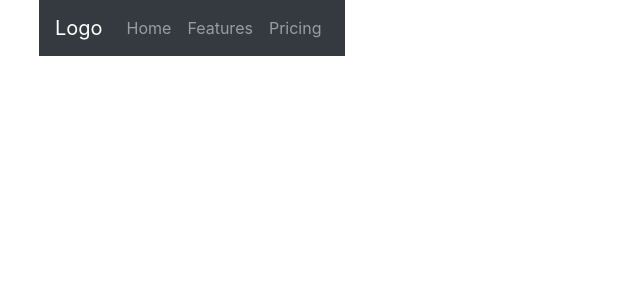
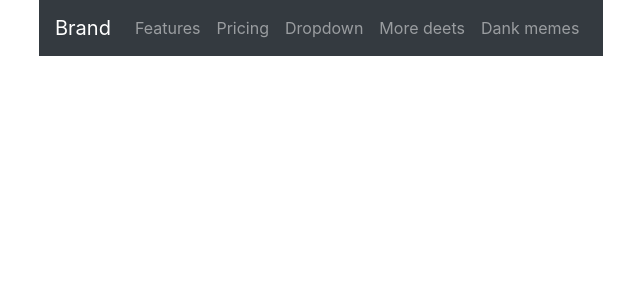
Before and after one commit to deepakbhattmits/react-local, a React (Create React App) app: page / in a window 1280 px wide. Shown: the top 300 px of the page, without its empty margins (31-671 px from the left). Built offline with nearby package versions, Linux system fonts and the light colour scheme.

Commit message:
added react bootstrap navbar

```diff
--- a/src/header.jsx
+++ b/src/header.jsx
@@ -1,33 +1,33 @@
 import React from 'react';
 import ScrollApp from './components/ScrollApp';
-// import { Navbar, Nav, Collapse } from 'react-bootstrap';
-import { Navbar, Nav } from "react-bootstrap";
+import { Navbar, Nav, NavDropdown } from "react-bootstrap";
 
 
 
 const Header = () => {
 
   return (
-    < >
-      {/* <Navbar bg="light" variant="light" fluid="true" onClick={toggleNavbar}>
-        <Navbar.Brand href="#home">Navbar</Navbar.Brand>
-        <Collapse >
+    <>
+      <Navbar collapseOnSelect expand="lg" bg="dark" variant="dark">
+        <Navbar.Brand href="#home">Brand</Navbar.Brand>
+        <Navbar.Toggle aria-controls="responsive-navbar-nav" />
+        <Navbar.Collapse id="responsive-navbar-nav">
           <Nav className="mr-auto">
-            <Nav.Link href="#home" onClick={closeNavbar}>Home</Nav.Link>
-            <Nav.Link href="#features" onClick={closeNavbar}>Features</Nav.Link>
-            <Nav.Link href="#pricing" onClick={closeNavbar}>Pricing</Nav.Link>
-          </Nav>
-        </Collapse>
-      </Navbar> */}
-      <Navbar bg="dark" variant="dark" fluid="true" collapseOnSelect>
-
-        <Navbar.Brand>Logo</Navbar.Brand>
-        <Navbar.Toggle />
-        <Navbar.Collapse>
-          <Nav className="mr-auto">
-            <Nav.Link href="#home">Home</Nav.Link>
             <Nav.Link href="#features">Features</Nav.Link>
             <Nav.Link href="#pricing">Pricing</Nav.Link>
+            <NavDropdown title="Dropdown" id="collasible-nav-dropdown">
+              <NavDropdown.Item href="#action/3.1">Action</NavDropdown.Item>
+              <NavDropdown.Item href="#action/3.2">Another action</NavDropdown.Item>
+              <NavDropdown.Item href="#action/3.3">Something</NavDropdown.Item>
+              <NavDropdown.Divider />
+              <NavDropdown.Item href="#action/3.4">Separated link</NavDropdown.Item>
+            </NavDropdown>
+          </Nav>
+          <Nav>
+            <Nav.Link href="#deets">More deets</Nav.Link>
+            <Nav.Link eventKey={2} href="#memes">
+              Dank memes
+      </Nav.Link>
           </Nav>
         </Navbar.Collapse>
       </Navbar>
```
